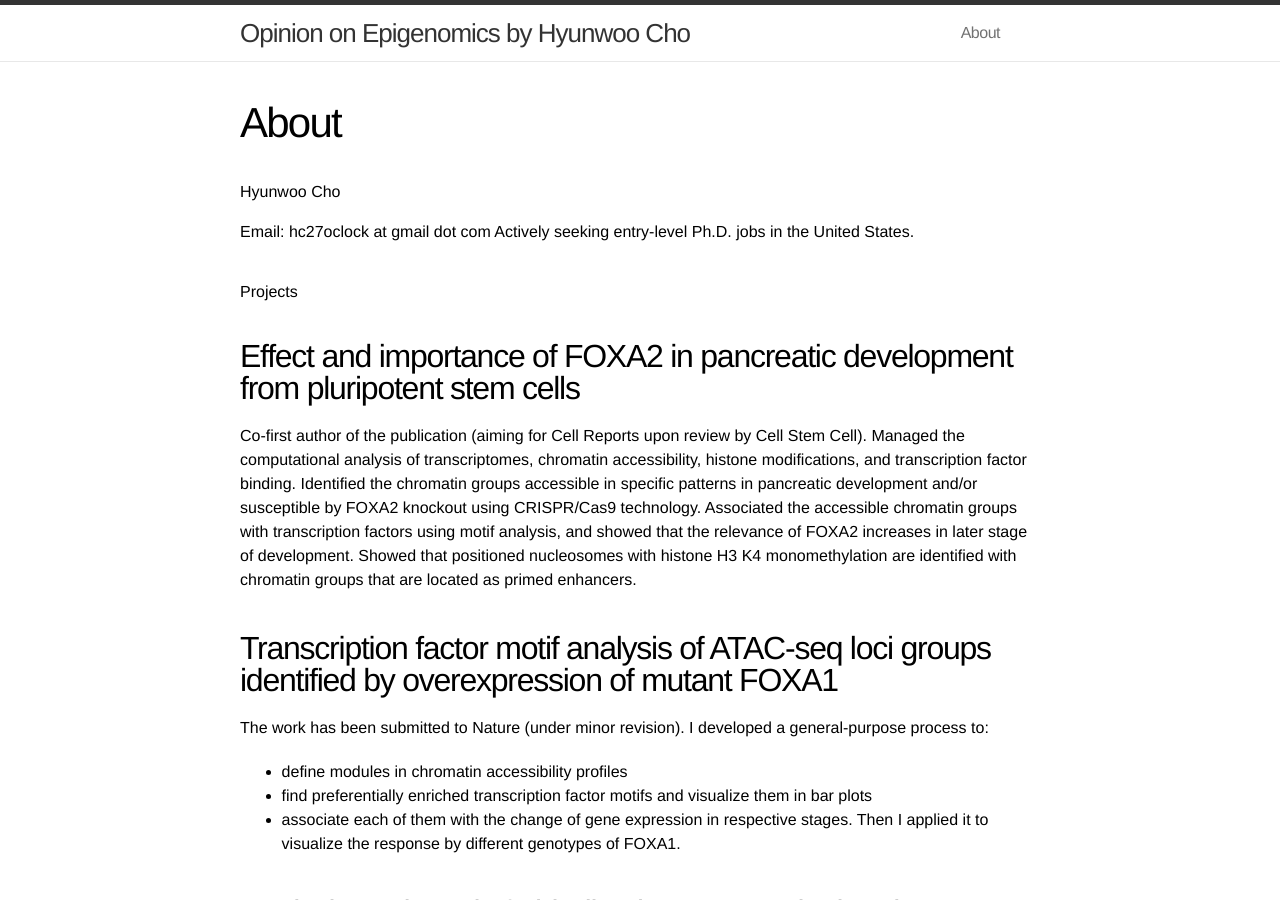
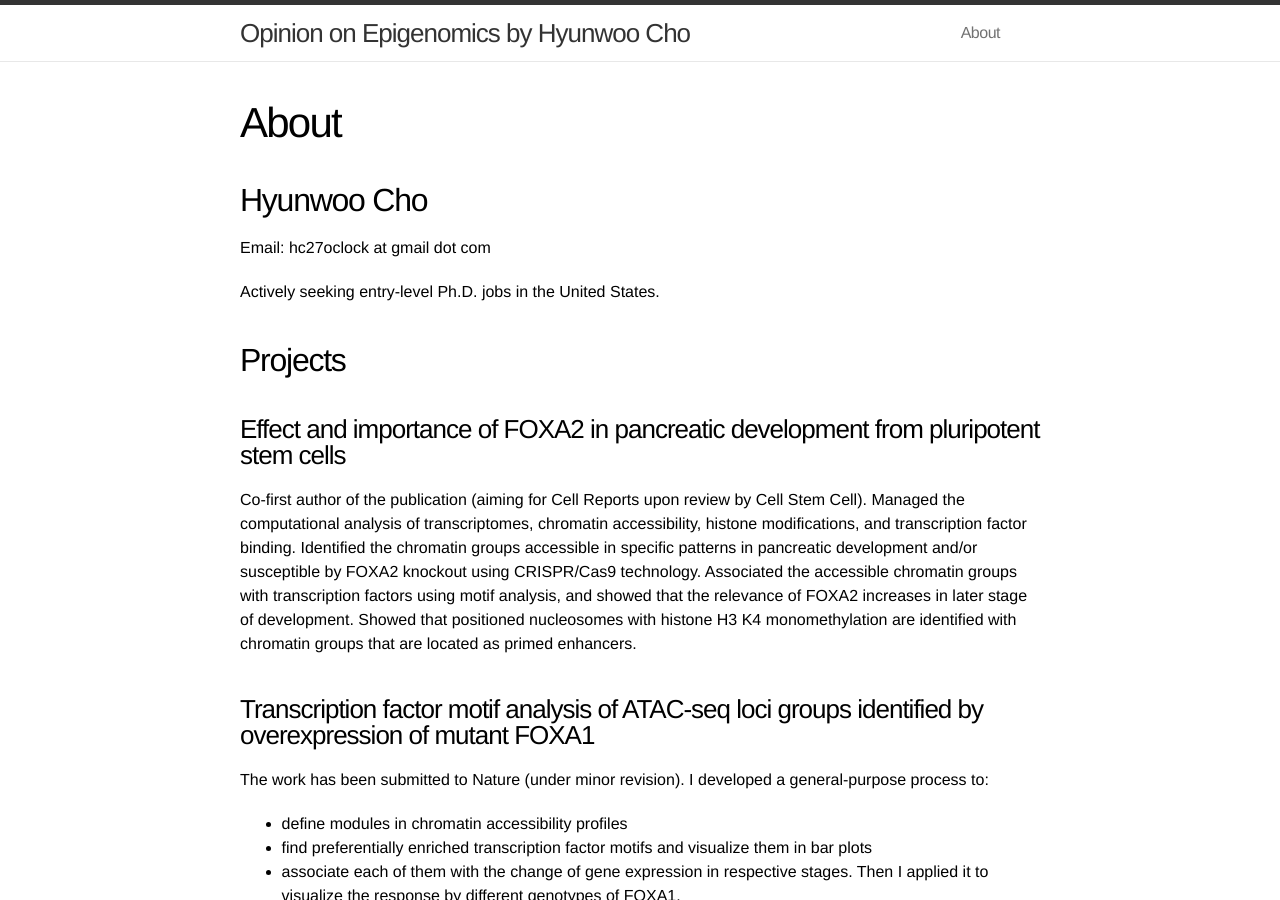
Before and after one commit to hc27oclock/hc27oclock.github.io, a Jekyll site: the page built from about.md, in a window 1280 px wide and 900 px high. Built offline with Jekyll 4.4.1, drawn with Linux system fonts in a browser that asks for light colours.

```diff
--- a/about.md
+++ b/about.md
@@ -4,21 +4,22 @@ title: About
 permalink: /about/
 ---
 
-# Hyunwoo Cho
+## Hyunwoo Cho
 
 Email: hc27oclock at gmail dot com
+
 Actively seeking entry-level Ph.D. jobs in the United States.
 
-# Projects
+## Projects
 
-## Effect and importance of FOXA2 in pancreatic development from pluripotent stem cells
+### Effect and importance of FOXA2 in pancreatic development from pluripotent stem cells
 Co-first author of the publication (aiming for Cell Reports upon review by Cell Stem Cell).
 Managed the computational analysis of transcriptomes, chromatin accessibility, histone modifications, and transcription factor binding.
 Identified the chromatin groups accessible in specific patterns in pancreatic development and/or susceptible by FOXA2 knockout using CRISPR/Cas9 technology.
 Associated the accessible chromatin groups with transcription factors using motif analysis, and showed that the relevance of FOXA2 increases in later stage of development.
 Showed that positioned nucleosomes with histone H3 K4 monomethylation are identified with chromatin groups that are located as primed enhancers.
 
-## Transcription factor motif analysis of ATAC-seq loci groups identified by overexpression of mutant FOXA1
+### Transcription factor motif analysis of ATAC-seq loci groups identified by overexpression of mutant FOXA1
 The work has been submitted to Nature (under minor revision).
 I developed a general-purpose process to:
 - define modules in chromatin accessibility profiles
@@ -26,12 +27,12 @@ I developed a general-purpose process to:
 - associate each of them with the change of gene expression in respective stages.
 Then I applied it to visualize the response by different genotypes of FOXA1.
 
-## Analysis to show Ikzf2 binding in MLL-AF9 leukemia stem cells
+### Analysis to show Ikzf2 binding in MLL-AF9 leukemia stem cells
 Managed the computational analysis of transcriptomes, chromatin accessibility, and Ikzf2 binding.
 Defined the epigenetically relevant differentially accessible chromatin regions and showed highly enriched transcription factors in them using motif analysis.
 Showed the evidence of Ikzf2 binding in differentially accessible chromatin regions by CUT&RUN sequencing.
 
-## Genomic analysis of memory in regulatory T cells
+### Genomic analysis of memory in regulatory T cells
 Performed transcriptome analysis and preprocessed chromatin accessibility data. Specifically, I provided a rigorous definition of RNA-seq gene groups.
 Performed the association of Foxp3-binding peaks with the level of histone H3 K27 trimethylation.
 Also managed the computational analysis part during the peer review process.
```
